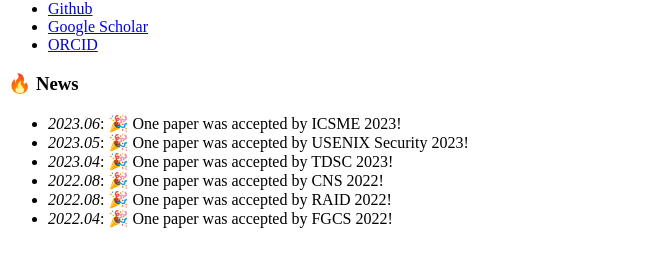
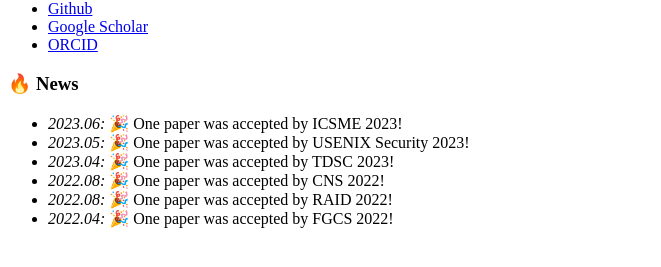
Before and after one commit to YunlongXing/yunlongxing.github.io, a Jekyll site: the page built from _pages/includes/news.md, in a window 1280 px wide. Shown: the part 313-580 px from the top of the page, without its empty margins (0-661 px from the left). Built offline with Jekyll 4.4.1, drawn with Linux system fonts in a browser that asks for light colours; our own code applies the rules of GitHub Pages for plain Markdown files.

Commit message:
Update news.md

```diff
--- a/_pages/includes/news.md
+++ b/_pages/includes/news.md
@@ -1,7 +1,7 @@
 # 🔥 News
-- *2023.06*: 🎉 One paper was accepted by ICSME 2023!
-- *2023.05*: 🎉 One paper was accepted by USENIX Security 2023!
-- *2023.04*: 🎉 One paper was accepted by TDSC 2023!
-- *2022.08*: 🎉 One paper was accepted by CNS 2022!
-- *2022.08*: 🎉 One paper was accepted by RAID 2022!
-- *2022.04*: 🎉 One paper was accepted by FGCS 2022!
+- *2023.06:* 🎉 One paper was accepted by ICSME 2023!
+- *2023.05:* 🎉 One paper was accepted by USENIX Security 2023!
+- *2023.04:* 🎉 One paper was accepted by TDSC 2023!
+- *2022.08:* 🎉 One paper was accepted by CNS 2022!
+- *2022.08:* 🎉 One paper was accepted by RAID 2022!
+- *2022.04:* 🎉 One paper was accepted by FGCS 2022!
```
